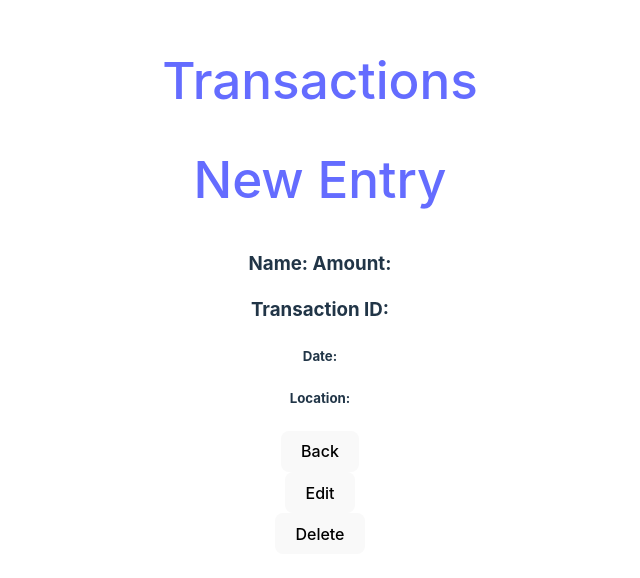
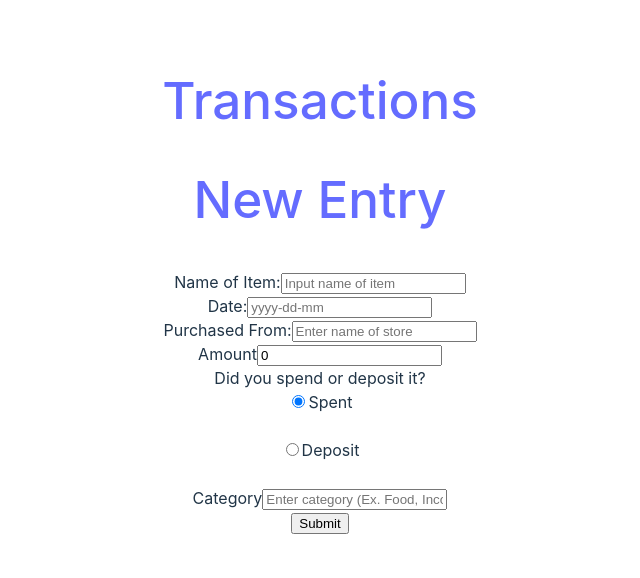
Before and after one commit to Joseph-Carter/Budget-App-Front, a React (Vite) app: page /transactions/new in a window 1280 px wide. Shown: the part 118-696 px from the top of the page, without its empty margins (320-960 px from the left). Built offline with nearby package versions, Linux system fonts and the light colour scheme; no server answers.

Commit message:
new transaction form completed, made all fields require proper inputs,

```diff
--- a/src/App.jsx
+++ b/src/App.jsx
@@ -20,9 +20,9 @@ function App() {
         <Routes>
           <Route path="/" element={<Homepage />} />
           <Route path="/transactions" element={<Index />} />
-          {/* <Route path="/transactions/new" element={<NewTransaction />} /> */}
+          <Route path="/transactions/new" element={<NewTransaction />} />
           <Route path="transactions/:index" element={<Show />} />
-          {/* <Route path="/transactions/:index" element={<Editpage />} /> */}
+          {/* <Route path="/transactions/:index/edit" element={<Editpage />} /> */}
           <Route path='/404' element={<Error />} />
         </Routes>
       </main>
--- a/src/Components/TransactionDetails.jsx
+++ b/src/Components/TransactionDetails.jsx
@@ -31,7 +31,7 @@ const TransactionDetails = () => {
         <h3>
           Name: {transaction.itemName} Amount: {transaction.amount}
         </h3>
-        <h3>Transaction ID:{transaction.id}</h3>
+        <h3>Transaction ID: {transaction.id}</h3>
         <h5>Date: {transaction.date}</h5>
         <h5>Location: {transaction.from}</h5>
         <h5>{transaction.category}</h5>
--- a/src/Components/TransactionNewForm.jsx
+++ b/src/Components/TransactionNewForm.jsx
@@ -7,6 +7,7 @@ const TransactionNewForm = () => {
   const { index } = useParams();
   const navigate = useNavigate();
 
+  const [dateError, setDateError] = useState("");
   const [transaction, setTransaction] = useState({
     id: 0,
     itemName: "",
@@ -21,10 +22,144 @@ const TransactionNewForm = () => {
     setTransaction({ ...transaction, [e.target.id]: [e.target.value] });
   };
 
-  const handleSpent = () => {
-    setTransaction({ ...transaction, spen
+  const handleSpent = (e) => {
+    const { id, value } = e.target
+    const isSpent = value === "true";
 
-  return <div className=""></div>;
+    setTransaction({ ...transaction, spent: isSpent });
+  };
+
+  const isDateValid = (date) => {
+    const datePattern = /^\d{4}\/\d{2}\/\d{2}$/;
+    return datePattern.test(date);
+  };
+
+  const handleDate = (e) => {
+    const { id, value } = e.target;
+
+    if (id === "date" && !isDateValid(value)) {
+      setDateError("Invalid date format. Please use yyyy/dd/mm.");
+    } else {
+      setDateError("");
+    }
+
+    setTransaction({ ...transaction, [id]: value });
+  };
+
+  const handleNumberChange = (e) => {
+    const { id, value} = e.target;
+    const isNumber = parseFloat(value);
+
+    if (!isNaN(isNumber)) {
+      setTransaction({ ...transaction, [id]: isNumber });
+    } else {
+      e.target.classList.add("error-input");
+    }
+  };
+
+
+  const addNewTransaction = () => {
+    const httpOptions = {
+      method: "POST",
+      body: JSON.stringify(transaction),
+      headers: {
+        "Content-type": "application/json",
+      },
+    };
+    fetch(`${API}/transactions`, httpOptions).then((response) => {
+      alert(`${transaction.itemName} has been added to you transaction`);
+      navigate(`/transactions`);
+    });
+  };
+
+  const handleSubmit = (e) => {
+    e.preventDefault();
+    addNewTransaction();
+  };
+
+  return (
+    <div className="editForm">
+      <form onSubmit={handleSubmit}>
+        <label htmlFor="itemName">Name of Item:</label>
+        <input
+          id="itemName"
+          value={transaction.itemName}
+          type="text"
+          onChange={handleTextChange}
+          placeholder="Input name of item"
+          required
+        />
+        <br />
+        <label htmlFor="date">Date:</label>
+        <input
+          id="date"
+          value={transaction.date}
+          type="text"
+          onChange={handleDate}
+          placeholder="yyyy-dd-mm"
+          required
+        />
+        {dateError && <div style={{ color: "red" }}>{dateError}</div>}
+        <br />
+        <label htmlFor="from">Purchased From:</label>
+        <input
+          id="from"
+          value={transaction.from}
+          type="text"
+          onChange={handleTextChange}
+          placeholder="Enter name of store"
+          required
+        />
+        <br />
+        <label htmlFor="amount">Amount</label>
+        <input
+          id="amount"
+          value={transaction.amount}
+          type="number"
+          onChange={handleNumberChange}
+          required
+          className={transaction.amount === 0 ? "error-input" : ""}
+        />
+        <br />
+        <label htmlFor="spent">Did you spend or deposit it?</label>
+        <div>
+        <input
+          id="spent"
+          type="radio"
+          value="true"
+          checked={transaction.spent === true}
+          onChange={handleSpent}
+          required
+        />
+        <label htmlFor="spent">Spent</label>
+        </div>
+        <br />
+        <div>
+        <input
+          id="deposit"
+          type="radio"
+          value="false"
+          checked={transaction.spent === "false"}
+          onChange={handleSpent}
+          required
+        />
+        <label htmlFor="deposit">Deposit</label>
+        </div>
+        <br />
+        <label htmlFor="category">Category</label>
+        <input
+          id="category"
+          type="text"
+          value={transaction.category}
+          onChange={handleTextChange}
+          required
+          placeholder="Enter category (Ex. Food, Income, Transportation)"
+        />
+        <br />
+        <input type="submit" />
+      </form>
+    </div>
+  );
 };
 
 export default TransactionNewForm;
--- a/src/Pages/NewTransaction.jsx
+++ b/src/Pages/NewTransaction.jsx
@@ -1,4 +1,4 @@
-import React from 'react';
+import TransactionNewForm from "../Components/TransactionNewForm";
 
 const NewTransaction = () => {
     return (
```
